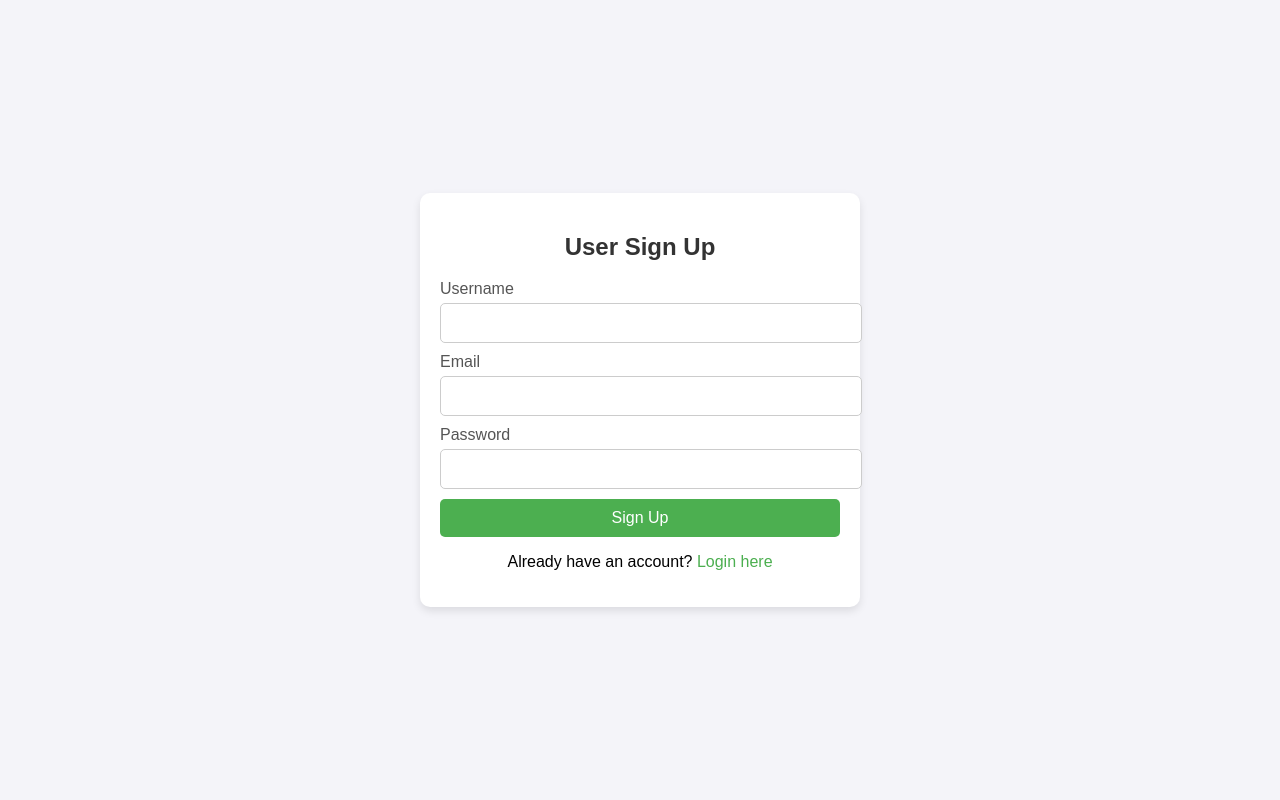
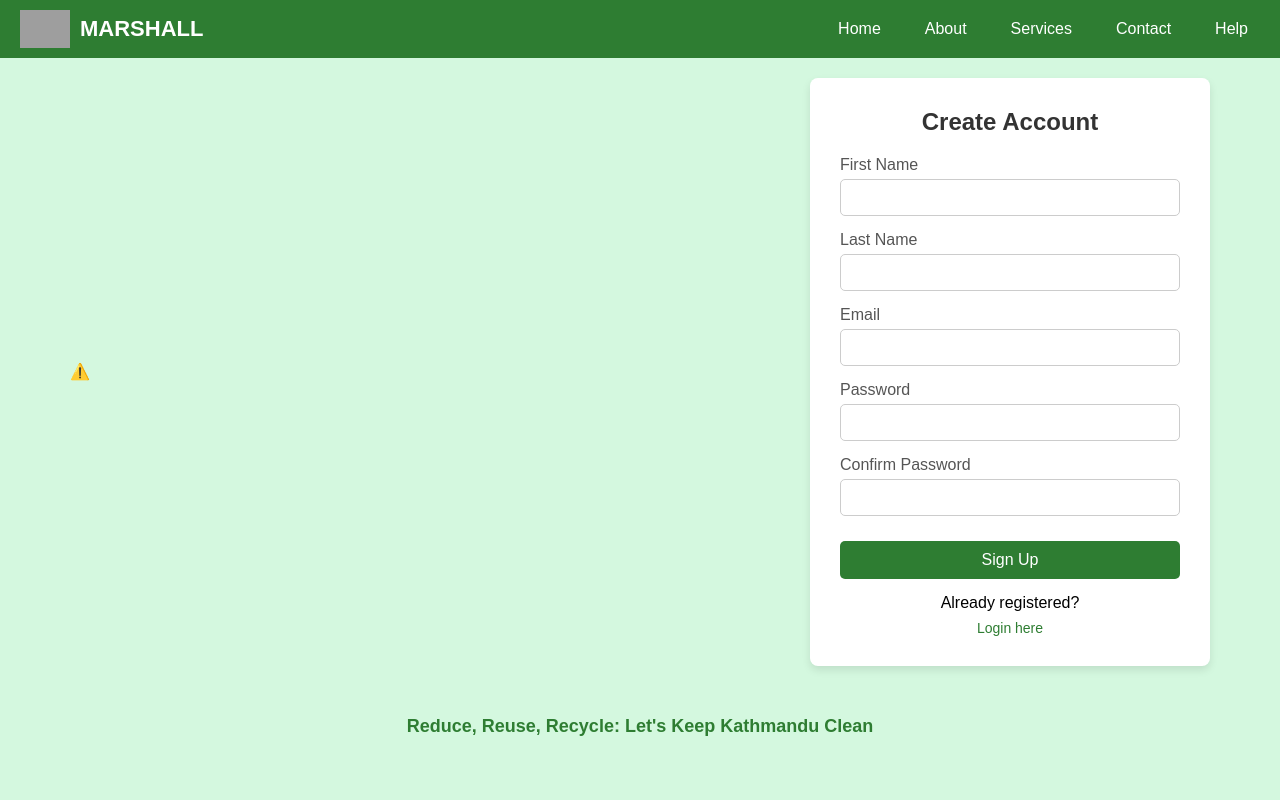
Before and after one commit to aditya-par-png/Waste-Managements, a PHP site: page /user_signup.php in a window 1280 px wide. Run offline with PHP 8.4, Linux system fonts and the light colour scheme; grey boxes are pictures that could not be loaded.

Commit message:
Update user_signup.php
updated signup

```diff
--- a/user_signup.php
+++ b/user_signup.php
@@ -1,108 +1,146 @@
 <?php
 session_start();
+$servername = "localhost";
+$username = "root";
+$password = "";
+$dbname = "waste_management_system";
+
+$conn = new mysqli($servername, $username, $password, $dbname);
+if ($conn->connect_error) {
+    die("Connection failed: " . $conn->connect_error);
+}
+
+$error = "";
+$success = "";
+
+if ($_SERVER["REQUEST_METHOD"] === "POST") {
+    // Trim and capitalize first letters of first and last names
+    $firstName = ucfirst(strtolower(trim($_POST["firstName"])));
+    $lastName = ucfirst(strtolower(trim($_POST["lastName"])));
+    $email = trim($_POST["email"]);
+    $password = $_POST["password"];
+    $confirmPassword = $_POST["confirmPassword"];
+
+    // Validate email format
+    if (!filter_var($email, FILTER_VALIDATE_EMAIL)) {
+        $error = "Invalid email format.";
+    }
+    // Validate password length and uppercase letter
+    elseif (strlen($password) < 8) {
+        $error = "Password must be at least 8 characters long.";
+    }
+    elseif (!preg_match('/[A-Z]/', $password)) {
+        $error = "Password must contain at least one uppercase letter.";
+    }
+    // Check passwords match
+    elseif ($password !== $confirmPassword) {
+        $error = "Passwords do not match.";
+    } else {
+        // Check if email already exists
+        $stmt = $conn->prepare("SELECT id FROM users WHERE email = ?");
+        $stmt->bind_param("s", $email);
+        $stmt->execute();
+        $stmt->store_result();
+        if ($stmt->num_rows > 0) {
+            $error = "Email already registered.";
+        } else {
+            // Insert new user (plain password as requested)
+            $stmt = $conn->prepare("INSERT INTO users (first_name, last_name, email, password) VALUES (?, ?, ?, ?)");
+            $stmt->bind_param("ssss", $firstName, $lastName, $email, $password);
+            if ($stmt->execute()) {
+                $success = "Signup successful! <a href='login.php'>Login here</a>";
+            } else {
+                $error = "Signup failed. Please try again.";
+            }
+        }
+        $stmt->close();
+    }
+}
+
+$conn->close();
 ?>
 <!DOCTYPE html>
 <html lang="en">
 <head>
   <meta charset="UTF-8" />
   <meta name="viewport" content="width=device-width, initial-scale=1" />
-  <title>User Sign Up - Waste Management</title>
+  <title>Marshall Waste Management - Sign Up</title>
+  <script src="https://unpkg.com/@lottiefiles/lottie-player@latest/dist/lottie-player.js"></script>
   <style>
-    body {
-      font-family: Arial, sans-serif;
-      background-color: #f4f4f9;
-      margin: 0;
-      padding: 0;
-      display: flex;
-      justify-content: center;
-      align-items: center;
-      height: 100vh;
-    }
-    .container {
-      width: 100%;
-      max-width: 400px;
-      padding: 20px;
-      background-color: #fff;
-      border-radius: 10px;
-      box-shadow: 0 4px 8px rgba(0, 0, 0, 0.1);
-    }
-    h2 {
-      text-align: center;
-      color: #333;
-    }
-    .input-group {
-      margin: 10px 0;
-    }
-    .input-group label {
-      display: block;
-      margin-bottom: 5px;
-      color: #555;
-    }
-    .input-group input {
-      width: 100%;
-      padding: 10px;
-      font-size: 16px;
-      border: 1px solid #ccc;
-      border-radius: 5px;
-    }
-    .button {
-      width: 100%;
-      padding: 10px;
-      font-size: 16px;
-      background-color: #4caf50;
-      color: white;
-      border: none;
-      border-radius: 5px;
-      cursor: pointer;
-    }
-    .button:hover {
-      background-color: #45a049;
-    }
-    .links {
-      text-align: center;
-      margin-top: 10px;
-    }
-    .links a {
-      color: #4caf50;
-      text-decoration: none;
-    }
-    .links a:hover {
-      text-decoration: underline;
-    }
-    .message {
-      text-align: center;
-      margin-bottom: 15px;
-      font-weight: bold;
-    }
-    .error {
-      color: red;
-    }
-    .success {
-      color: green;
+    /* Your existing CSS here */
+    * { margin: 0; padding: 0; box-sizing: border-box; font-family: 'Arial', sans-serif; }
+    body { background-color: #d4f8df; overflow-x: hidden; }
+    .navbar { background-color: #2e7d32; display: flex; justify-content: space-between; align-items: center; padding: 10px 20px; flex-wrap: wrap; animation: fadeIn 1s forwards; }
+    .navbar .logo { display: flex; align-items: center; }
+    .navbar img { width: 50px; margin-right: 10px; }
+    .navbar h1 { color: #fff; font-size: 22px; }
+    .nav-links { list-style: none; display: flex; gap: 20px; }
+    .nav-links a { color: #fff; text-decoration: none; font-size: 16px; padding: 8px 12px; transition: background-color 0.3s; }
+    .nav-links a:hover { background-color: #1b5e20; border-radius: 5px; }
+    .main-content { display: flex; align-items: center; justify-content: center; min-height: calc(100vh - 250px); padding: 20px; flex-direction: row; gap: 40px; animation: fadeIn 2s forwards; }
+    .animation-container { flex: 1; max-width: 500px; display: flex; justify-content: flex-start; margin-right: 200px; }
+    .signup-box { width: 100%; max-width: 400px; background-color: #ffffff; padding: 30px; border-radius: 8px; box-shadow: 0 4px 8px rgba(0, 0, 0, 0.1); animation: slideUp 1s forwards; }
+    .signup-box h2 { text-align: center; margin-bottom: 20px; color: #333; }
+    .input-group { margin-bottom: 15px; }
+    .input-group label { display: block; margin-bottom: 5px; color: #555; }
+    .input-group input { width: 100%; padding: 10px; border: 1px solid #ccc; border-radius: 5px; }
+    .signup-box button { width: 100%; padding: 10px; background-color: #2e7d32; color: #fff; font-size: 16px; border: none; border-radius: 5px; cursor: pointer; margin-top: 10px; transition: background-color 0.3s; }
+    .signup-box button:hover { background-color: #1b5e20; }
+    .signup-box .links { margin-top: 15px; text-align: center; }
+    .signup-box .links a { display: block; color: #2e7d32; text-decoration: none; margin-top: 8px; font-size: 14px; }
+    .signup-box .links a:hover { text-decoration: underline; }
+    .slogan { text-align: center; font-weight: bold; font-size: 18px; color: #2e7d32; margin-top: 30px; }
+    .error-message { color: #c0392b; text-align: center; margin-bottom: 10px; font-size: 15px; }
+    .success-message { color: #2e7d32; text-align: center; margin-bottom: 10px; font-size: 15px; }
+    @keyframes fadeIn { from { opacity: 0; } to { opacity: 1; } }
+    @keyframes slideUp { from { transform: translateY(20px); } to { transform: translateY(0); } }
+    @media (max-width: 768px) {
+      .main-content { flex-direction: column; text-align: center; }
+      .animation-container { margin: 0 auto; }
+      .signup-box { margin-top: 20px; }
+      .nav-links { flex-direction: column; align-items: center; width: 100%; padding-top: 10px; }
     }
   </style>
 </head>
 <body>
 
-<div class="container">
-  <h2>User Sign Up</h2>
+  <!-- Navigation -->
+  <nav class="navbar">
+    <div class="logo">
+      <img src="97b6d99e-4463-47ed-afea-810bc603a85b.jpg" alt="Marshall Logo" />
+      <h1>MARSHALL</h1>
+    </div>
+    <ul class="nav-links">
+      <li><a href="#">Home</a></li>
+      <li><a href="#">About</a></li>
+      <li><a href="#">Services</a></li>
+      <li><a href="#">Contact</a></li>
+      <li><a href="#">Help</a></li>
+    </ul>
+  </nav>
 
-  <!-- Display error or success messages -->
-  <?php
-  if (isset($_SESSION['signup_error'])) {
-      echo '<p class="message error">' . htmlspecialchars($_SESSION['signup_error']) . '</p>';
-      unset($_SESSION['signup_error']);
-  }
-  if (isset($_SESSION['signup_success'])) {
-      echo '<p class="message success">' . htmlspecialchars($_SESSION['signup_success']) . '</p>';
-      unset($_SESSION['signup_success']);
-  }
-  ?>
+  <!-- Signup Form + Animation -->
+  <div class="main-content">
+    <div class="animation-container">
+      <lottie-player src="login.json" background="transparent" speed="1" style="width: 100%; height: 400px;" loop autoplay></lottie-player>
+    </div>
 
-  <form id="signUpForm" action="user_signup_process.php" method="POST">
+    <div class="signup-box">
+      <h2>Create Account</h2>
+      <?php if (!empty($error)): ?>
+        <div class="error-message"><?= htmlspecialchars($error) ?></div>
+      <?php endif; ?>
+      <?php if (!empty($success)): ?>
+        <div class="success-message"><?= $success ?></div>
+      <?php endif; ?>
+      <form id="signUpForm" method="POST" autocomplete="off">
         <div class="input-group">
-      <label for="username">Username</label>
-      <input type="text" id="username" name="username" required />
+          <label for="firstName">First Name</label>
+          <input type="text" id="firstName" name="firstName" required />
+        </div>
+        <div class="input-group">
+          <label for="lastName">Last Name</label>
+          <input type="text" id="lastName" name="lastName" required />
         </div>
         <div class="input-group">
           <label for="email">Email</label>
@@ -112,13 +150,21 @@
           <label for="password">Password</label>
           <input type="password" id="password" name="password" required />
         </div>
-    <button type="submit" class="button">Sign Up</button>
+        <div class="input-group">
+          <label for="confirmPassword">Confirm Password</label>
+          <input type="password" id="confirmPassword" name="confirmPassword" required />
+        </div>
+        <button type="submit">Sign Up</button>
       </form>
-
       <div class="links">
-    <p>Already have an account? <a href="login.php">Login here</a></p>
+        <p>Already registered? <a href="login.php">Login here</a></p>
+      </div>
     </div>
   </div>
 
+  <!-- Slogan -->
+  <div class="slogan">
+    <p>Reduce, Reuse, Recycle: Let's Keep Kathmandu Clean</p>
+  </div>
 </body>
 </html>
```
Lines whose indentation alone changed are shown as unchanged.
